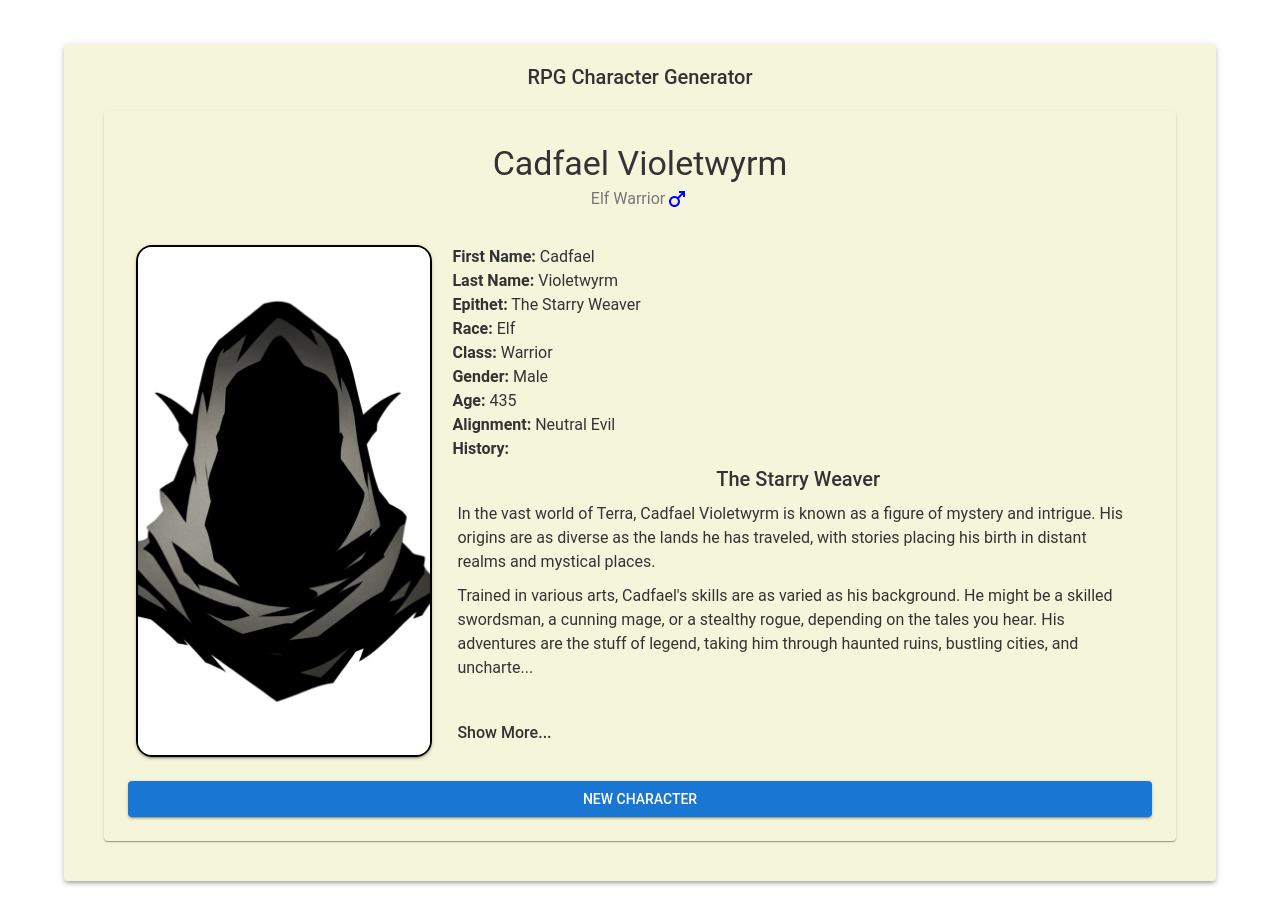
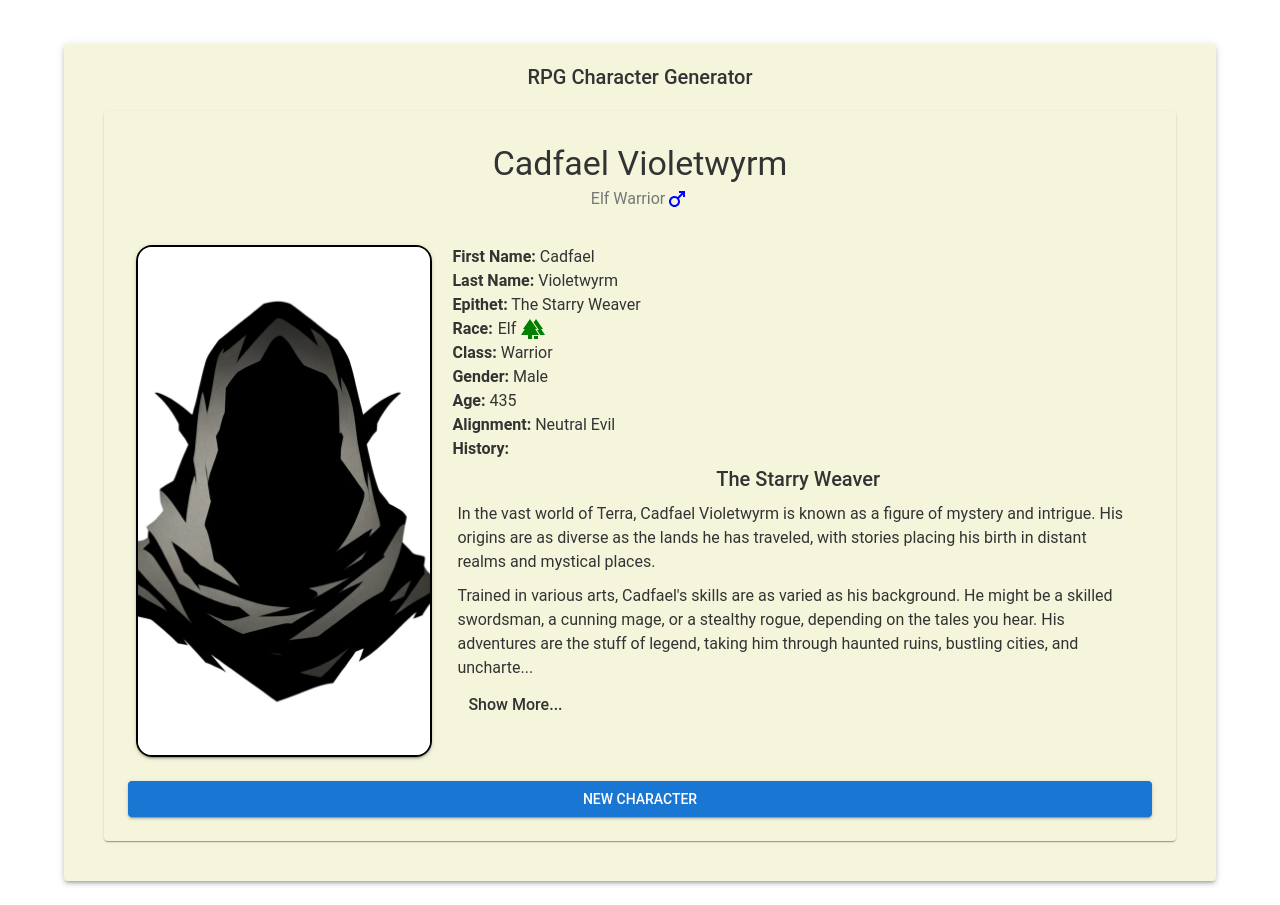
Before and after one commit to gcascade/character-generator, a React (Create React App) app: page / in a window 1280 px wide. Built offline with nearby package versions, Linux system fonts and the light colour scheme; no server answers.

Commit message:
Remove unused code and update button styling, add icons

```diff
--- a/src/components/Character.js
+++ b/src/components/Character.jsx
@@ -15,7 +15,7 @@ import CharacterBackground from "./CharacterBackground";
 import CharacterInformation from "./CharacterInformation";
 import { CharacterContext } from "../contexts/CharacterContext";
 
-const Gender = ({ gender }) => {
+const GenderIcon = ({ gender }) => {
   const className = `gender-icon ${gender?.toLowerCase()}`;
 
   switch (gender) {
@@ -53,7 +53,7 @@ const Character = ({ onGenerate }) => {
         subheader={
           <div className="character-subheader">
             {race} {characterClass}
-            <Gender gender={gender} />
+            <GenderIcon gender={gender} />
           </div>
         }
         subheaderTypographyProps={{ align: "center", variant: "subtitle1" }}
--- a/src/components/CharacterBackground.js
+++ b/src/components/CharacterBackground.jsx
@@ -22,7 +22,8 @@ const CharacterBackground = () => {
       return null;
     }
     let charactersLeft = MAX_LENGTH;
-    return content.map((paragraph) => {
+    return content
+      .map((paragraph) => {
         if (isExpanded) {
           return paragraph;
         }
@@ -36,7 +37,8 @@ const CharacterBackground = () => {
         const truncated = `${paragraph.substring(0, charactersLeft)}... `;
         charactersLeft = 0;
         return truncated;
-    });
+      })
+      .filter(Boolean);
   }, [content, isExpanded]);
 
   const toggleIsExpanded = () => {
@@ -47,6 +49,18 @@ const CharacterBackground = () => {
     return;
   }
 
+  function simpleHash(str) {
+    if (!str) {
+      return 0;
+    }
+    let hash = 0;
+    for (let i = 0; i < str.length; i++) {
+      hash = (hash << 5) - hash + str.charCodeAt(i);
+      hash |= 0; // Convert to 32bit integer
+    }
+    return hash;
+  }
+
   return (
     <>
       <CharacterTypography>
@@ -55,14 +69,17 @@ const CharacterBackground = () => {
       <Typography variant="h5" className="background-title">
         {title}
       </Typography>
-      {processedContent.map((paragraph, index) => (
-        <div key={index} style={{ padding: "5px" }}>
+      {processedContent.map((paragraph, _) => (
+        <div
+          key={`content-${simpleHash(paragraph)}`}
+          style={{ padding: "5px" }}
+        >
           <CharacterTypography>{paragraph}</CharacterTypography>
         </div>
       ))}
       <Button
         onClick={toggleIsExpanded}
-        variant="text"
+        variant="expandable"
         size="small"
         style={{
           color: theme.palette.text.primary,
--- a/src/components/CharacterInformation.js
+++ b/src/components/CharacterInformation.jsx
@@ -1,6 +1,21 @@
 import React, { useContext } from "react";
 import CharacterTypography from "./CharacterTypography";
 import { CharacterContext } from "../contexts/CharacterContext";
+import { DwarfIcon, ElfIcon, HumanIcon, OrcIcon } from "./Icons";
+import { Races } from "../constants/characterAttributes";
+
+const raceIconMapping = {
+  [Races.HUMAN.name]: HumanIcon,
+  [Races.ELF.name]: ElfIcon,
+  [Races.DWARF.name]: DwarfIcon,
+  [Races.ORC.name]: OrcIcon,
+  // Add more races here...
+};
+
+function getIconByRace(race) {
+  const Icon = raceIconMapping[race];
+  return Icon ? <Icon style={{ paddingLeft: "5px" }} /> : null;
+}
 
 const CharacterInformation = () => {
   const {
@@ -28,7 +43,11 @@ const CharacterInformation = () => {
         <strong>Epithet:</strong> {epithet}
       </CharacterTypography>
       <CharacterTypography>
-        <strong>Race:</strong> {race}
+        <span style={{ display: "flex", alignItems: "center" }}>
+          <strong style={{ marginRight: "5px" }}>Race:</strong>
+          <span style={{ marginRight: "5px" }}>{race}</span>
+          {getIconByRace(race)}
+        </span>
       </CharacterTypography>
       <CharacterTypography>
         <strong>Class:</strong> {characterClass}
--- /dev/null
+++ b/src/components/Icons.jsx
@@ -0,0 +1,54 @@
+import React from "react";
+import {
+  Forest,
+  SportsKabaddi,
+  Construction,
+  PersonOutline,
+  Security,
+  AutoFixHigh,
+  VisibilityOff,
+  EmojiSymbols,
+} from "@mui/icons-material";
+
+const ElfIcon = () => {
+  return <Forest style={{ color: "green" }} />;
+};
+
+const DwarfIcon = () => {
+  return <Construction />;
+};
+
+const HumanIcon = () => {
+  return <PersonOutline />;
+};
+
+const OrcIcon = () => {
+  return <SportsKabaddi />;
+};
+
+const WarriorIcon = () => {
+  return <Security />;
+};
+
+const MageIcon = () => {
+  return <AutoFixHigh />;
+};
+
+const RogueIcon = () => {
+  return <VisibilityOff />;
+};
+
+const ClercIcon = () => {
+  return <EmojiSymbols />;
+};
+
+export {
+  ElfIcon,
+  DwarfIcon,
+  HumanIcon,
+  OrcIcon,
+  WarriorIcon,
+  MageIcon,
+  RogueIcon,
+  ClercIcon,
+};
--- a/src/themes/themes.js
+++ b/src/themes/themes.js
@@ -32,6 +32,31 @@ const theme = createTheme({
       fontSize: "1rem",
     },
   },
+  overrides: {
+    MuiButton: {
+      expandable: {
+        color: "textPrimary",
+        fontSize: "body1.fontSize",
+        fontFamily: "fontFamily",
+        textTransform: "none",
+        border: `1px solid palette.secondary`,
+        borderRadius: "4px",
+        transition: "all 0.3s ease",
+        "&:hover": {
+          backgroundColor: "#f5f5f5",
+          color: "#000",
+        },
+        "&:active": {
+          backgroundColor: "#ccc",
+          color: "#000",
+        },
+        "&:focus": {
+          outline: "none",
+          boxShadow: "0 0 0 3px rgba(0, 123, 255, 0.5)",
+        },
+      },
+    },
+  },
 });
 
 export default theme;
```
Also changed, not shown: src/components/App.jsx (renamed from src/components/App.js), src/components/CharacterGenerator.jsx (renamed from src/components/CharacterGenerator.js), src/components/CharacterImage.jsx (renamed from src/components/CharacterImage.js), src/components/CharacterTypography.jsx (renamed from src/components/CharacterTypography.js), src/contexts/CharacterContext.jsx (renamed from src/contexts/CharacterContext.js), 2 other files (tests, documents, lock files or other folders). Lines whose indentation alone changed are shown as unchanged.
